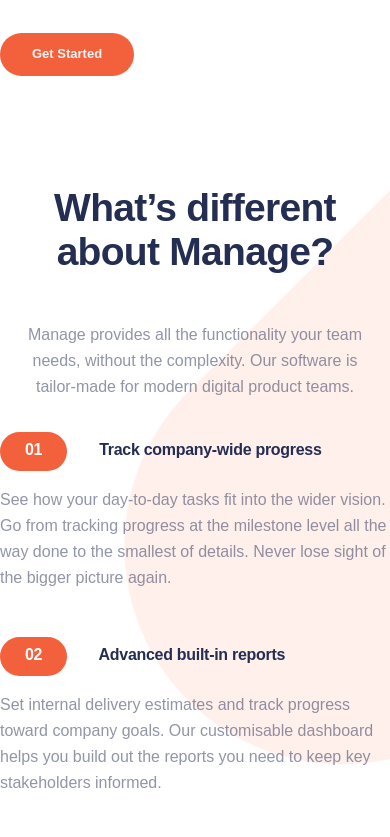
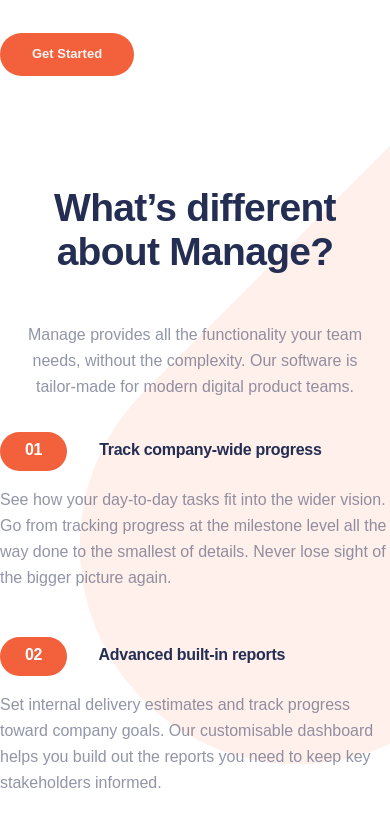
Before and after one commit to Ganiyeva/manage, a plain HTML site: page index.html in a window 390 px wide. Shown: the part 587-1424 px from the top of the page. Drawn offline with Linux system fonts and the light colour scheme; files whose address does not match are found by name; a web font is replaced by a local one.

Commit message:
manage:after commit

```diff
--- a/css/responsive.css
+++ b/css/responsive.css
@@ -25,11 +25,6 @@
     }
     .different{
         margin-right: 70px;
-    }
-    .Manage::after{
-        width: 312px;
-        background-position: center;
-        right: 0;
     }
     .biography{
         max-width: 410px;
@@ -88,6 +83,7 @@
         transform: rotate(180deg);
         top: -280px;
         z-index: -1;
+        right: 0;
     }
     .progress-text{
         margin: 0;
```
